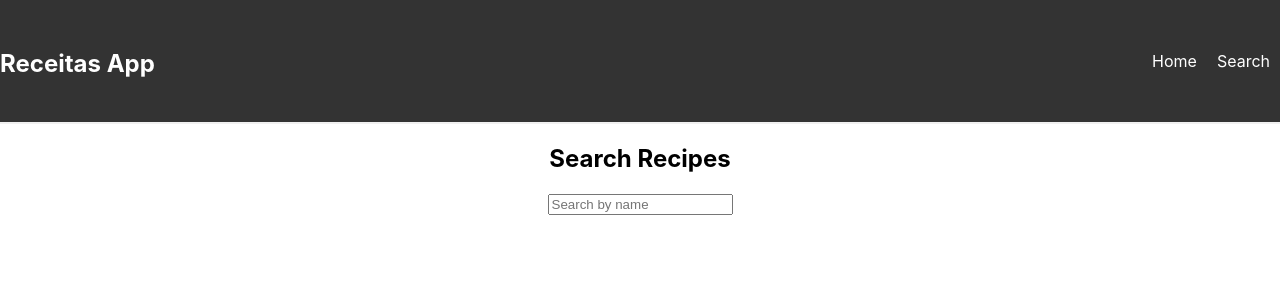
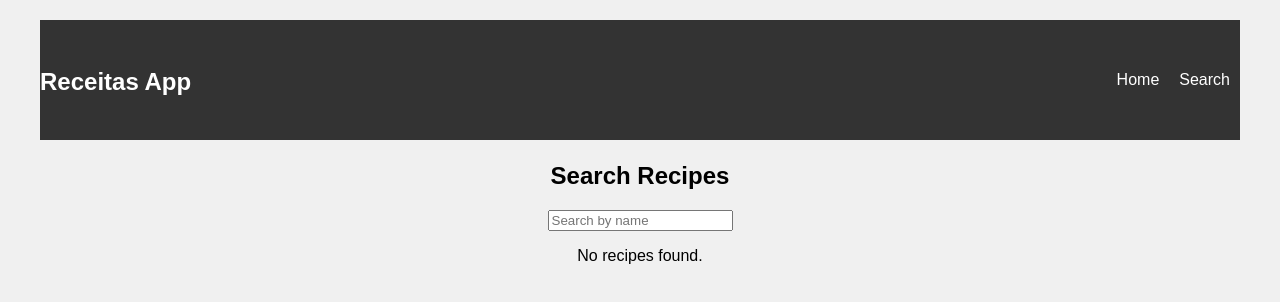
Before and after one commit to vslongo/receitas-app, a React (Create React App) app: page /search in a window 1280 px wide. Shown: the top 302 px of the page. Built offline with nearby package versions, Linux system fonts and the light colour scheme.

Commit message:
ajustes na busca

```diff
--- a/src/App.css
+++ b/src/App.css
@@ -1,5 +1,17 @@
+/* App.css */
+
+body {
+  margin: 0;
+  font-family: Arial, sans-serif;
+  background-color: #f0f0f0; /* Cor de fundo global */
+}
+
+
 .App {
   text-align: center;
+  max-width: 1200px; /* Largura máxima do conteúdo */
+  margin: 0 auto; /* Centraliza o conteúdo horizontalmente */
+  padding: 20px; /* Espaçamento interno do conteúdo */
 }
 
 .App-logo {
--- a/src/App.js
+++ b/src/App.js
@@ -4,6 +4,7 @@ import Header from './components/Header';
 import RecipeList from './components/RecipeList';
 import RecipeDetail from './components/RecipeDetail';
 import Search from './components/Search';
+import './App.css';
 
 function App() {
   return (
--- /dev/null
+++ b/src/components/Header.css
@@ -0,0 +1,32 @@
+/* Header.css */
+
+.header {
+  display: flex;
+  justify-content: space-between; /* Coloca os itens no começo e no final */
+  align-items: center; /* Centraliza verticalmente os itens */
+  padding: 20px; /* Espaçamento interno */
+  background-color: #333; /* Cor de fundo do cabeçalho */
+  color: #fff; /* Cor do texto */
+}
+
+.header ul {
+  list-style: none;
+  margin: 0;
+  padding: 0;
+  display: flex;
+}
+
+.header ul li {
+  margin-right: 20px; /* Espaçamento entre os itens do menu */
+}
+
+.header a {
+  text-decoration: none;
+  color: #fff;
+  font-weight: bold;
+}
+
+.header h1 {
+  font-size: 24px; /* Tamanho da fonte do título */
+  margin: 0;
+}
--- a/src/components/Header.js
+++ b/src/components/Header.js
@@ -1,5 +1,6 @@
 import React from 'react';
 import { Link } from 'react-router-dom';
+import './Header.css';
 
 function Header() {
   const headerStyle = {
--- a/src/components/Search.js
+++ b/src/components/Search.js
@@ -1,6 +1,6 @@
 import React, { useState, useEffect } from 'react';
 import { Link } from 'react-router-dom';
-import './Search.css'; // Importe o arquivo CSS
+import './Search.css';
 
 function Search() {
   const [searchTerm, setSearchTerm] = useState('');
@@ -21,7 +21,9 @@ function Search() {
           throw new Error('Network response was not ok');
         }
         const data = await response.json();
-        setSearchResults(data.meals);
+
+        // Verificar se data.meals é null antes de definir searchResults
+        setSearchResults(data.meals || []);
       } catch (error) {
         console.error('Error searching recipes:', error);
       } finally {
@@ -44,6 +46,8 @@ function Search() {
       <div className="search-results">
         {loading ? (
           <p>Loading...</p>
+        ) : searchResults.length === 0 ? (
+          <p>No recipes found.</p>
         ) : (
           searchResults.map((recipe) => (
             <Link to={`/recipe/${recipe.idMeal}`} key={recipe.idMeal} className="recipe-card">
```
